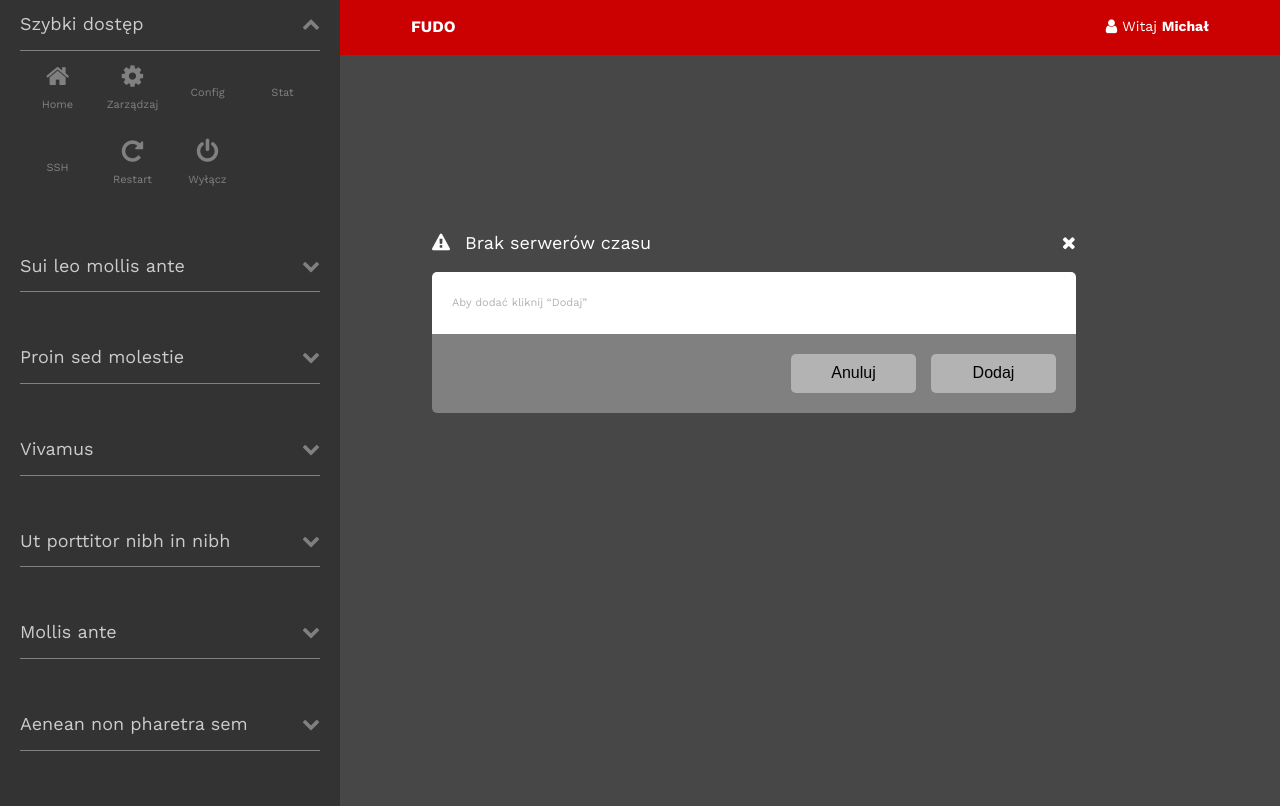
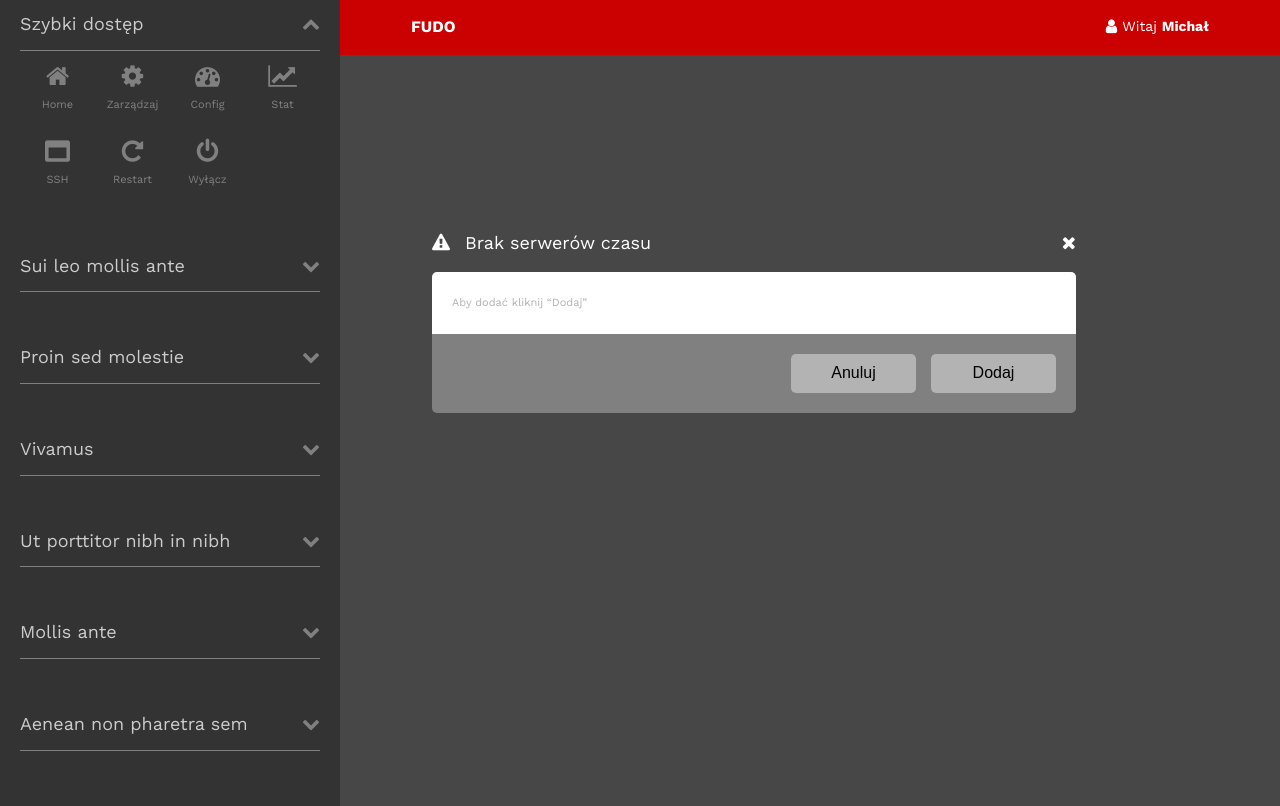
Before and after one commit to nickAndrey/test-task, a website: page index.html in a window 1280 px wide. Drawn offline with nearby package versions, Linux system fonts and the light colour scheme.

Commit message:
test task
icons

```diff
--- a/index.html
+++ b/index.html
@@ -37,16 +37,19 @@
                         </li>
                         <li>
                             <a href="#">
+                                <i class="fa fa-tachometer" aria-hidden="true"></i>
                                 <span>Config</span>
                             </a>
                         </li>
                         <li>
                             <a href="#">
+                                <i class="fa fa-line-chart" aria-hidden="true"></i>
                                 <span>Stat</span>
                             </a>
                         </li>
                         <li>
                             <a href="#">
+                                <i class="fa fa-window-maximize" aria-hidden="true"></i>
                                 <span>SSH</span>
                             </a>
                         </li>
```
